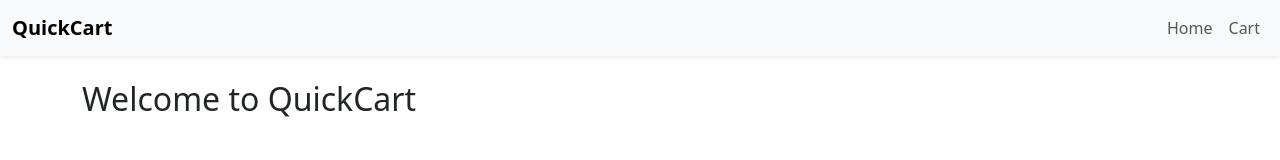
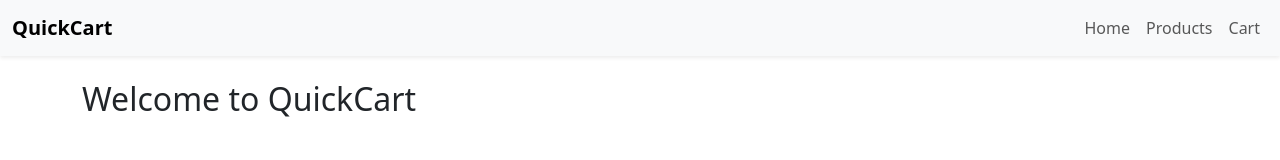
Before and after one commit to nuruddintipu/QuickCart, a React (Vite) app in the folder frontend/: page / in a window 1280 px wide. Shown: the top 160 px of the page. Built offline with nearby package versions, Linux system fonts and the light colour scheme.

Commit message:
feat: add product links to navigation bar

```diff
--- a/frontend/src/components/layout/NavigationBar.jsx
+++ b/frontend/src/components/layout/NavigationBar.jsx
@@ -1,5 +1,6 @@
 import {Container, Nav, Navbar} from "react-bootstrap";
 import {Link} from "react-router-dom";
+import {ROUTE_PATHS} from "../../routes/routeConstants.jsx";
 
 const NavigationBar = () => {
     return (
@@ -11,7 +12,8 @@ const NavigationBar = () => {
                 <Navbar.Toggle aria-controls="quickcart-navbar" />
                 <Navbar.Collapse id="quickcart-navbar">
                     <Nav className="ms-auto">
-                        <Nav.Link  as={Link} to="/">Home</Nav.Link>
+                        <Nav.Link  as={Link} to={ROUTE_PATHS.HOMEPAGE}>Home</Nav.Link>
+                        <Nav.Link as={Link} to={ROUTE_PATHS.PRODUCTS}>Products</Nav.Link>
                         <Nav.Link as={Link} to="/">Cart</Nav.Link>
                     </Nav>
                 </Navbar.Collapse>
```
